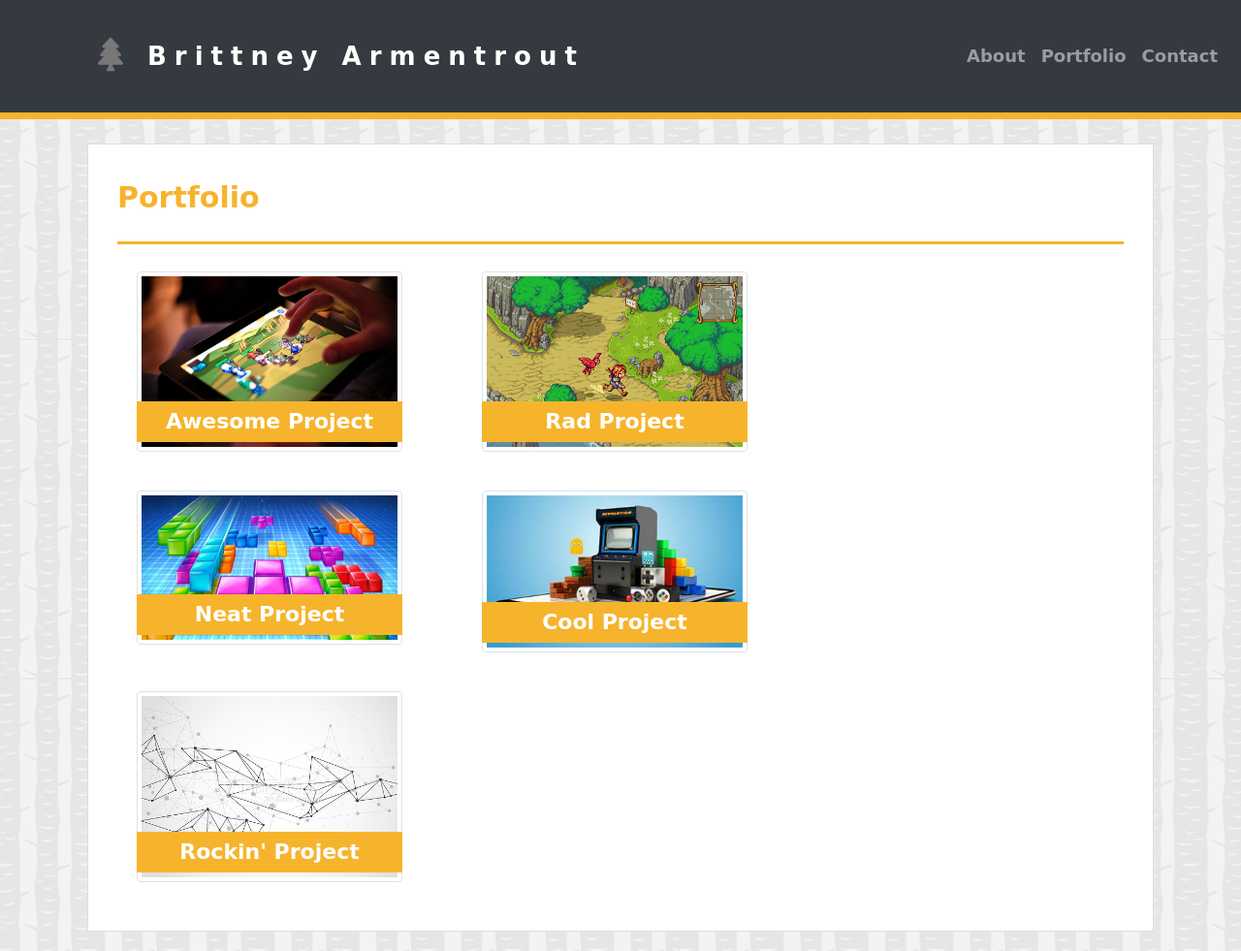
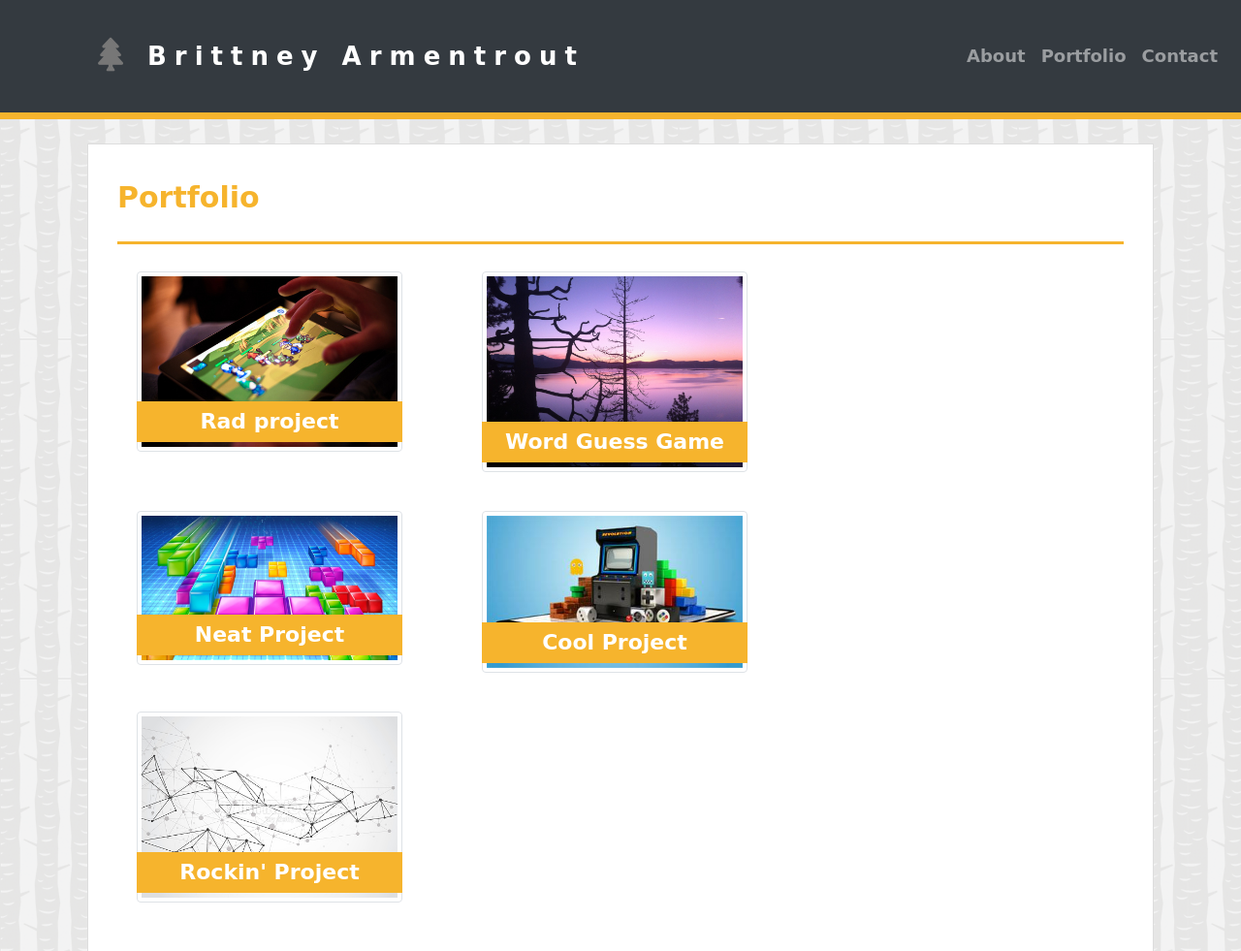
Before and after one commit to brittney-armentrout/Bootstrap-Portfolio, a plain HTML site: page portfolio.html in a window 1280 px wide. Shown: the top 981 px of the page at 97% size. Drawn offline with nearby package versions, Linux system fonts and the light colour scheme; a web font is replaced by a local one.

Commit message:
add word guess game

```diff
--- a/portfolio.html
+++ b/portfolio.html
@@ -62,13 +62,13 @@
             <div class="col-md-4">
                 <div class="work">
                     <a href="ComingSoon.html"><img src="assets/images/ipad-game-ph.jpg" class="img-thumbnail" alt="Ipad Game"></a>
-                    <h3>Awesome Project</h3>
+                    <h3>Rad project</h3>
                 </div>
             </div>
             <div class="col-md-4">
                 <div class="work">
-                    <a href="ComingSoon.html"><img src="assets/images/rpg-ph.png" class="img-thumbnail" alt="RPG"></a>
-                    <h3>Rad Project</h3>
+                    <a href="https://brittney-armentrout.github.io/tree-guess/index.html" target="_blank"><img src="assets/images/purptree.jpg" class="img-thumbnail" alt="Word Guess Game"></a>
+                    <h3>Word Guess Game</h3>
                 </div>
             </div>
         </div>
```
Also changed, not shown: assets/images/purptree.jpg (added).
